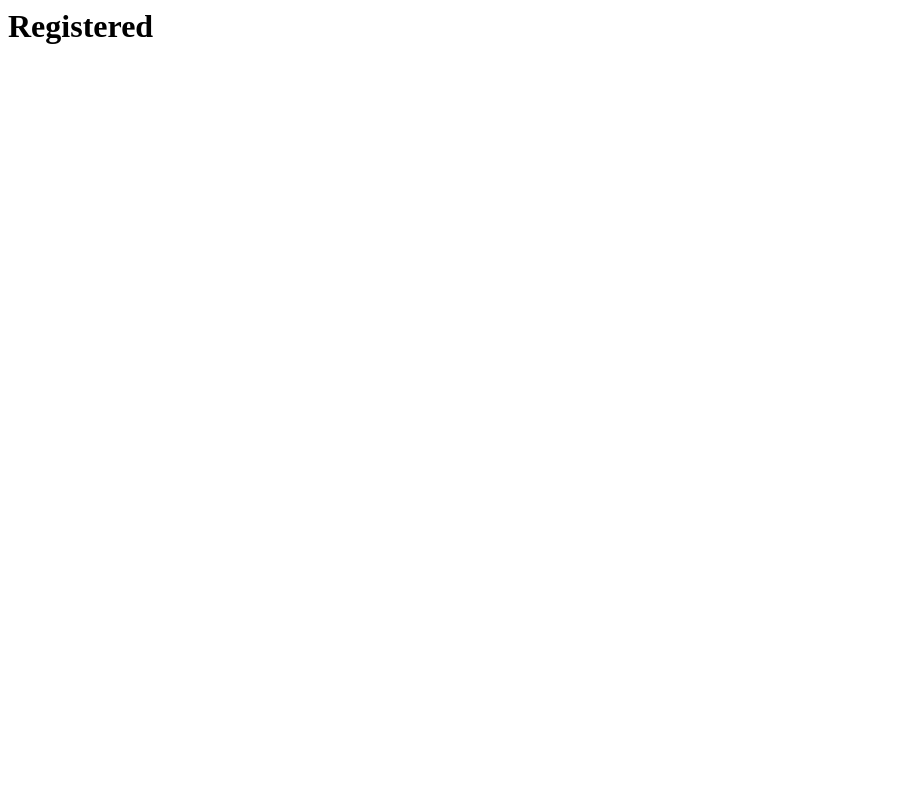
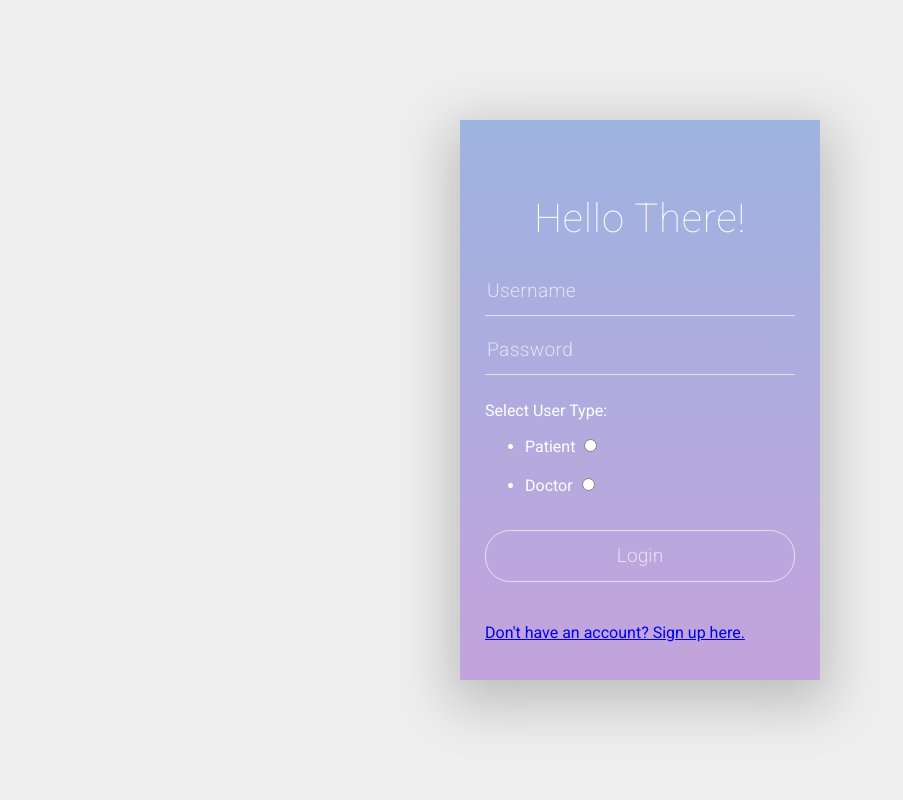
Before and after one commit to iHarMan/presc-gen, a Django app: page /login/ in a window 1280 px wide. Before the commit the part shown is almost empty. Shown: the whole page, without its empty margins (0-903 px from the left). Run offline with Django 3.2, Linux system fonts and the light colour scheme.

Commit message:
login done

```diff
--- a/presc/templates/presc/login.html
+++ b/presc/templates/presc/login.html
@@ -5,8 +5,54 @@
 	<meta http-equiv="X-UA-Compatible" content="IE=edge">
 	<meta name="viewport" content="width=device-width, initial-scale=1.0">
 	<title>Document</title>
+	<link rel="stylesheet" href="{% static 'presc/register.css' %}">
 </head>
 <body>
-	<h1>Registered</h1>
+
+	<div class='bold-line'></div>
+	<div class='container'>
+	<div class='window'>
+		<div class='overlay'></div>
+		<div class='content'>
+		<div class='welcome'>Hello There!</div>
+		<div class='input-fields'>
+
+			<form method="post">
+				{% csrf_token %}
+
+				{% if messages %}
+					{% for message in messages %}
+						<p><u>{{ message }}</u></p>
+						<br>
+						<br>
+					{% endfor %}
+				{% endif %}
+
+				<label for='text'></label>
+				<input type='text' id="username" name="username" placeholder='Username' class='input-line full-width'></input>
+				<label for='password'></label>
+				<input type='password' id="password" name="password" placeholder='Password' class='input-line full-width'></input>
+
+				<p>Select User Type:</p>
+				<ul>
+					<li>
+						<label for="patient">Patient</label>
+						<input type="radio" id="patient" name="type" value="p">
+					</li>
+					<br>
+					<li>
+						<label for="doctor">Doctor</label>
+						<input type="radio" id="doctor" name="type" value="d">
+					</li>
+					<br>
+				</ul>
+				<div><button type="submit" id="button" class='ghost-round full-width'>Login</button></div>
+			</form>
+				<a href="{% url 'register'%}">Don't have an account? Sign up here.</a>
+				<br><br>
+		</div>
+		</div>
+	</div>
+	</div>
 </body>
 </html>
--- a/presc/templates/presc/register.html
+++ b/presc/templates/presc/register.html
@@ -50,6 +50,8 @@
 				</ul>
 				<div><button type="submit" id="button" class='ghost-round full-width'>Create Account</button></div>
 			</form>
+				<a href="{% url 'login'%}">Already have an account? Sign in here.</a>
+				<br><br>
 		</div>
 		</div>
 	</div>
--- a/presc/urls.py
+++ b/presc/urls.py
@@ -3,6 +3,7 @@ from .views import *
 
 urlpatterns = [
     path('', nlp, name='algo'),
+    path('home/', home, name='home'),
     path('register/', register, name='register'),
     path('login/', login, name='login')
 ]
--- a/presc/views.py
+++ b/presc/views.py
@@ -32,7 +32,19 @@ def register(request):
 
 
 def login(request):
+	if request.method == 'POST':
+		username = request.POST.get('username')
+		password = request.POST.get('password')
+		user = auth.authenticate(request, username=username, password=password)
+		if user is not None:
+			auth.login(request, user)
+			return redirect('home')
+		messages.error(request, 'Invalid credentials.')
+		return redirect('login')
 	return render(request, 'presc/login.html')
+
+def home(request):
+	return HttpResponse("Home Page")
 
 def nlp(request):
 	if request.method == 'POST':
```
Also changed, not shown: db.sqlite3.
